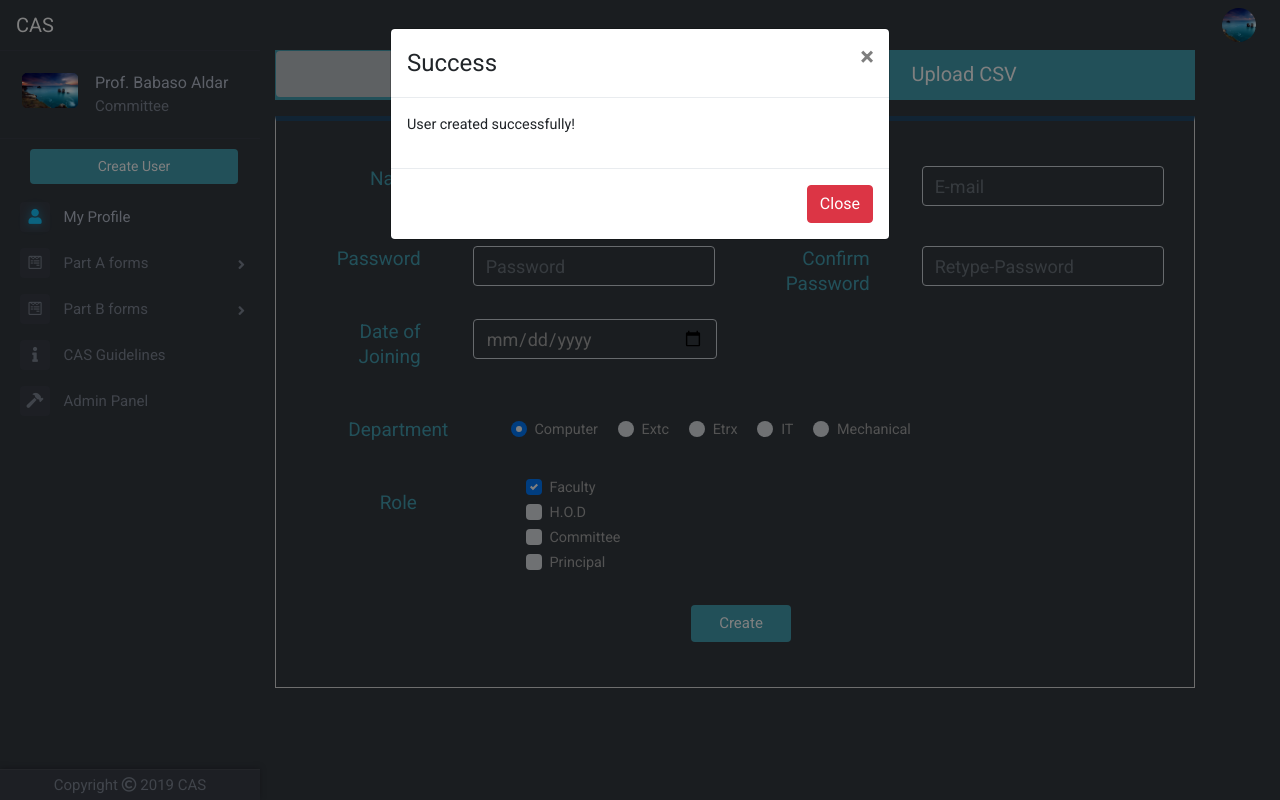
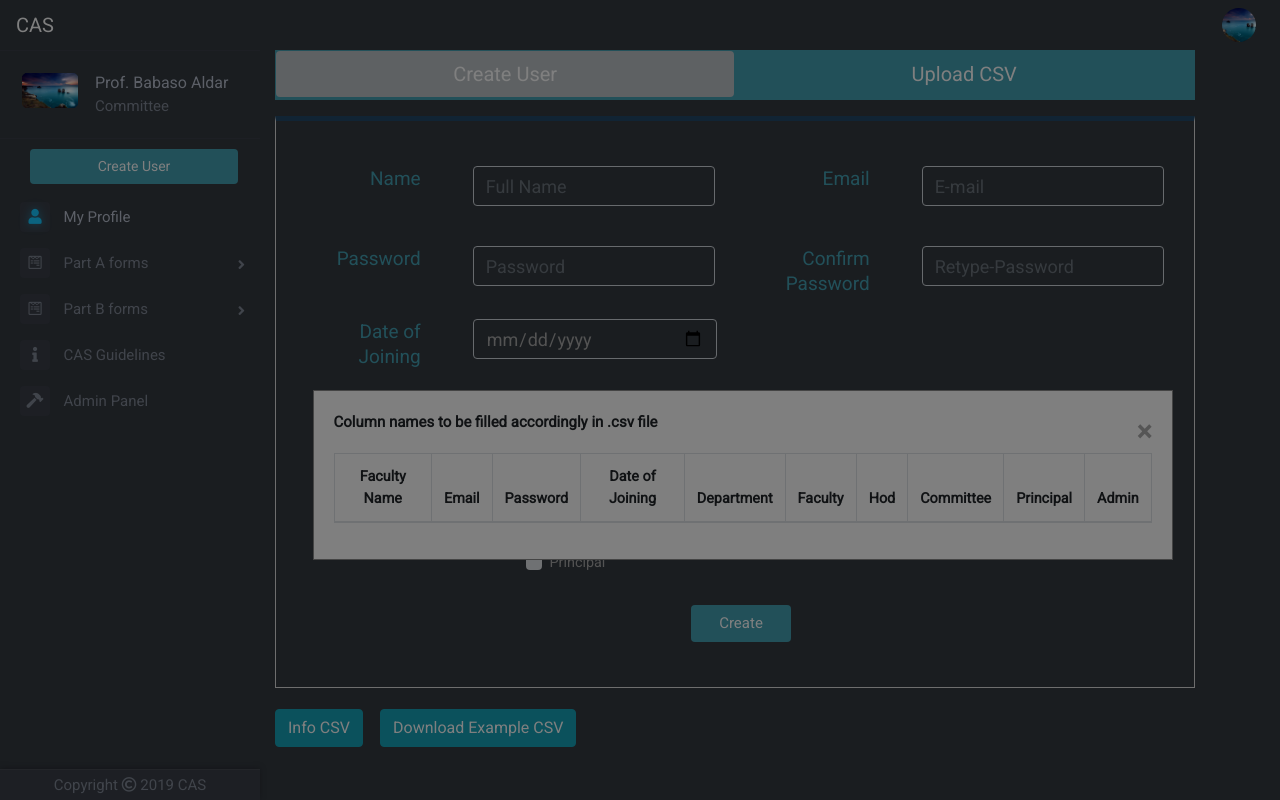
Before and after one commit to CAS-TEAM/CAS, a PHP site: page /createuser.php?error=none in a window 1280 px wide. Run offline with PHP 8.4, Linux system fonts and the light colour scheme; the visitor is signed in with stand-in values (Sample User, id 1); data comes from the database, SQL or seed files in the repository; lists and menus that the app fills with data are empty; some libraries are stand-ins or nearby versions.

Commit message:
Info Csv and Download Sample added

```diff
--- a/Frontend/global.css
+++ b/Frontend/global.css
@@ -990,3 +990,41 @@ body {
 	border-radius: 5px;
 	margin-bottom: 10px;
 }
+
+/*Modal for .csv info*/
+
+.modal1 {
+  display: none; /* Hidden by default */
+  position: fixed; /* Stay in place */
+  z-index: 1; /* Sit on top */
+  padding-top: 100px; /* Location of the box */
+  left: 205px;
+  top: 290px;
+  width: 84%; /* Full width */
+  height: 100%; /* Full height */
+  overflow: auto; /* Enable scroll if needed */
+}
+
+/* Modal Content */
+.modal-content1 {
+  background-color: #fefefe;
+  margin: auto;
+  padding: 20px;
+  border: 1px solid #888;
+  width: 80%;
+}
+
+/* The Close Button */
+.close1 {
+  color: #aaaaaa;
+  float: right;
+  font-size: 28px;
+  font-weight: bold;
+}
+
+.close1:hover,
+.close1:focus {
+  color: #000;
+  text-decoration: none;
+  cursor: pointer;
+}
--- a/createuser.php
+++ b/createuser.php
@@ -146,10 +146,10 @@ include 'left-nav.php';
 			<!-- </div> -->
 
 				<div class="tab-pane fade" id="pills-profile" role="tabpanel" aria-labelledby="pills-profile-tab">
-			    	<form action="" method="POST" enctype="multipart/form-data">
+			    	<!-- <form action="" method="POST" enctype="multipart/form-data">
 				    	<div class="row upload-form-div justify-content-right"><br>
 				    		<div class="col-md-12">
-				    			<input type="file" name="myFile" class="form-control upload-form-input" style="margin-left: 180px">
+				    			<input type="file" name="myFile" class="form-control upload-form-input" style="margin-left: 180px;margin-bottom: 6px">
 				    		</div>
 				    	</div>
 				    	<br>
@@ -157,16 +157,36 @@ include 'left-nav.php';
 			    		<div class="row justify-content-center">
 			    			<div class="col-md-3">
 			    				<div class="form-group">
-			    					<input type="submit" name="uploadBtn" value="Submit" class="btn btn-info submit-user-btn" style="margin-left: 60px">
+			    					<input type="submit" name="uploadBtn" value="Upload" class="btn btn-info submit-user-btn" style="margin-left: 60px">
 			    				</div>
 			    			</div>
 			    		</div>
-					</form>
+					</form> -->
+					 <!-- <form action="" method="post" enctype="multipart/form-data" id="js-upload-form"> -->
+				 	<form action="" method="POST" enctype="multipart/form-data">
+		           		<div class="row">
+		           			<div class="col-md-12 text-center">
+				             	<span class="btn btn-success fileinput-button" style="background-color: #343a40;border: 1px solid #44a0b3">
+			                   <!--  <i class="glyphicon glyphicon-plus"></i> -->
+			                    <span style="color: #b8bfce">Add files</span>
+			                    <input type="file" name="myFile" style="background-color: #343a40;color: #b8bfce">
+				                </span>
+				            </div>
+				        </div><br>
+
+				        <div class="row">
+				        	<div class="col-md-12 text-center">
+				         		<button type="submit" class="btn btn-primary start" name="uploadBtn" style="background-color: #44a0b3;;border: 1px solid #44a0b3">
+				                  <!--   <i class="glyphicon glyphicon-upload"></i> -->
+				                    <span>Upload</span>
+				                </button>
+			           		</div>
+			           	</div>
+		         	</form>
+
+
 	  			</div>
 	  		</div>
-		</div>
-	</div>
-
 
 
 	<?php
@@ -200,10 +220,11 @@ include 'left-nav.php';
 				$date_of_joining = date('Y-m-d',strtotime(str_replace('-','/', $doj)));
 
 				$department = $myData[4];
-				$hod = $myData[5];
-				$committee = $myData[6];
-				$principal = $myData[7];
-				$admin = $myData[8];
+				$faculty = $myData[5];
+				$hod = $myData[6];
+				$committee = $myData[7];
+				$principal = $myData[8];
+				$admin = $myData[9];
 
 				$sqle="SELECT email FROM faculty_table WHERE email='$email'";
 				$resulte=mysqli_query($conn,$sqle);
@@ -211,7 +232,7 @@ include 'left-nav.php';
 				if(mysqli_num_rows($resulte)==0)
 				{
 
-					$sql="INSERT INTO faculty_table (faculty_name, email, password, date_of_joining, department, hod, committee, principal,admin) VALUES ('$faculty_name','$email', '$hashed_password','$date_of_joining','$department','$hod', '$committee', '$principal','$admin')";
+					$sql="INSERT INTO faculty_table (faculty_name, email, password, date_of_joining, department, faculty, hod, committee, principal,admin) VALUES ('$faculty_name','$email', '$hashed_password','$date_of_joining','$department','$faculty','$hod', '$committee', '$principal','$admin')";
 		   			$result=mysqli_query($conn, $sql);
 
 		   		}
@@ -220,7 +241,9 @@ include 'left-nav.php';
 
 			if(!$result)
 			{
-				die("error in uploading file");
+				?>
+					<div class="alert alert-danger">Error in Uploading File</div>
+				<?php
 			}
 			else
 			{
@@ -232,9 +255,79 @@ include 'left-nav.php';
 	}
 	?>
 
+			<br>
+	  		<div class="row">
+	  			<div class="col-md-6">
+	  				<button type="button" id="myBtn" class="btn btn-info">Info CSV</button>
+	  				<div id="myModal" class="modal1">
+					  	<div class="modal-content1">
+					  	<span class="close1">&times;</span>
+					  	<p style="font-size: 15px"><b>Column names to be filled accordingly in .csv file</b></p>
+					  		 <table class="table table-bordered">
+							    <thead>
+							      <tr>
+							        <th style="text-align: center">Faculty Name</th>
+							        <th style="text-align: center">Email</th>
+							        <th style="text-align: center">Password</th>
+							        <th style="text-align: center">Date of Joining</th>
+							        <th style="text-align: center">Department</th>
+							        <th style="text-align: center">Faculty</th>
+							        <th style="text-align: center">Hod</th>
+							        <th style="text-align: center">Committee</th>
+							        <th style="text-align: center">Principal</th>
+							        <th style="text-align: center">Admin</th>
+							      </tr>
+							    </thead>
+  							</table>
+				  		</div>
+				  	</div>
+				</div>
+				<div class="col-md-6">
+<!-- 	  				<button type="button" id="myBtn" class="btn btn-info" style="margin-left: -370px">Download Example CSV</button>
+ -->	  				<?php
+					$filename = "read.csv"; //Let say If I put the file name Bang.png
+					echo "<a href='download.php?name=".$filename."' class='btn btn-info' style='margin-left: -370px'>Download Example CSV</a> ";
+					?>
 
+	  			</div>
+
+			</div>
+
+
+
+		</div>
+	</div>
 </div>
-<br><br>
+
+
+<script type="text/javascript">
+	// Get the modal
+	var modal1 = document.getElementById('myModal');
+
+	// Get the button that opens the modal
+	var btn = document.getElementById("myBtn");
+
+	// Get the <span> element that closes the modal
+	var span = document.getElementsByClassName("close1")[0];
+
+	// When the user clicks the button, open the modal
+	btn.onclick = function() {
+	  modal1.style.display = "block";
+	}
+
+	// When the user clicks on <span> (x), close the modal
+	span.onclick = function() {
+	  modal1.style.display = "none";
+	}
+
+	// When the user clicks anywhere outside of the modal, close it
+	window.onclick = function(event) {
+	  if (event.target == modal1) {
+	    modal1.style.display = "none";
+	  }
+	}
+</script>
+
 
 <?php
 
@@ -299,6 +392,8 @@ include 'left-nav.php';
 		    </div>
 	  	</div>
 	</div>
+
+
 </body>
 </html>
 
--- /dev/null
+++ b/read.csv
@@ -0,0 +1,5 @@
+Anjvai,anjvai@somaiya.edu,123,12/1/1999,Computer,1,0,1,0,0
+gfg,uhiud@gmail.com,whd,12/12/1999,Computer,1,0,0,0,0
+gfyeu,uidhu@gmail.com,gwydueg,4/4/2000,Extc,0,0,0,0,1
+nsiuhfu,hiufwh@gmail.com,grheuih,3/3/1999,Etrx,1,1,1,1,1
+jrgjie,jjtijo@gmail.com,gjtrhi,4/4/2000,Extc,0,0,0,1,1
```
Also changed, not shown: download.php (added, +18 -0 lines), 1 other file.
